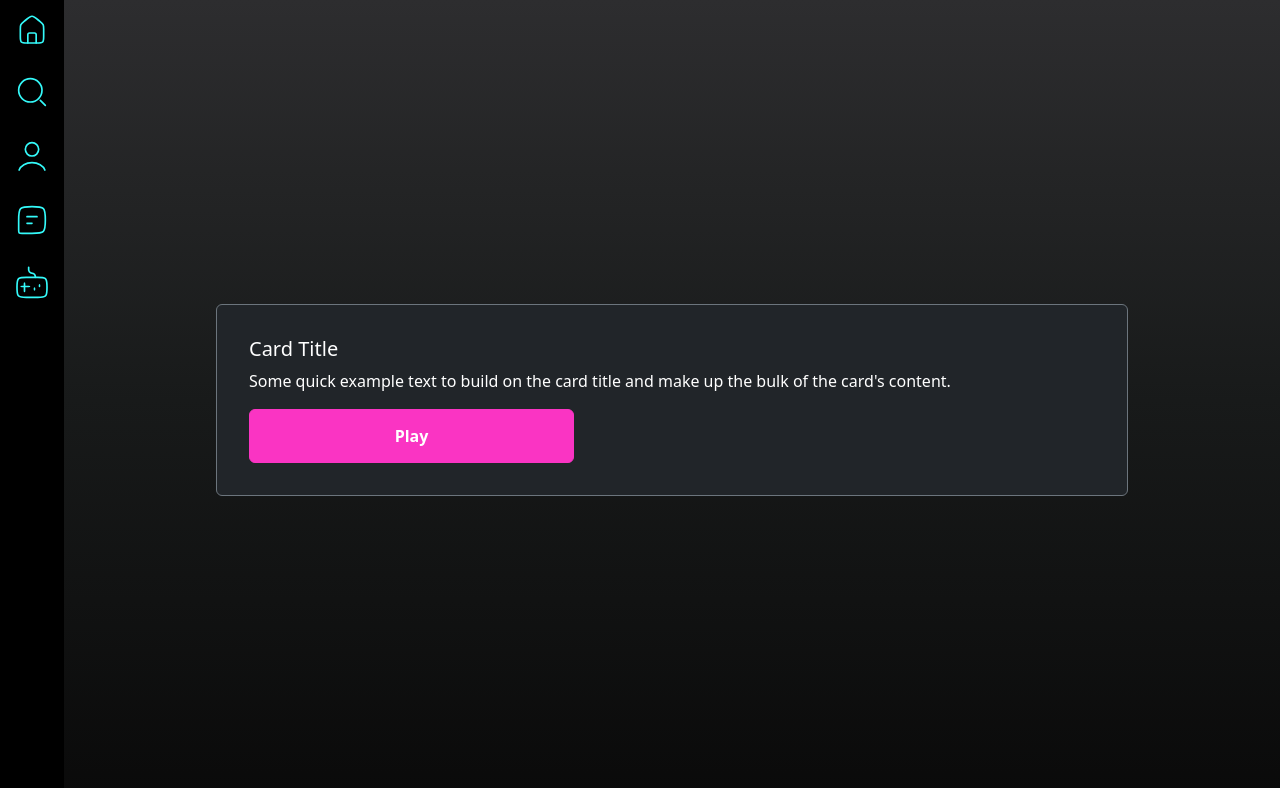
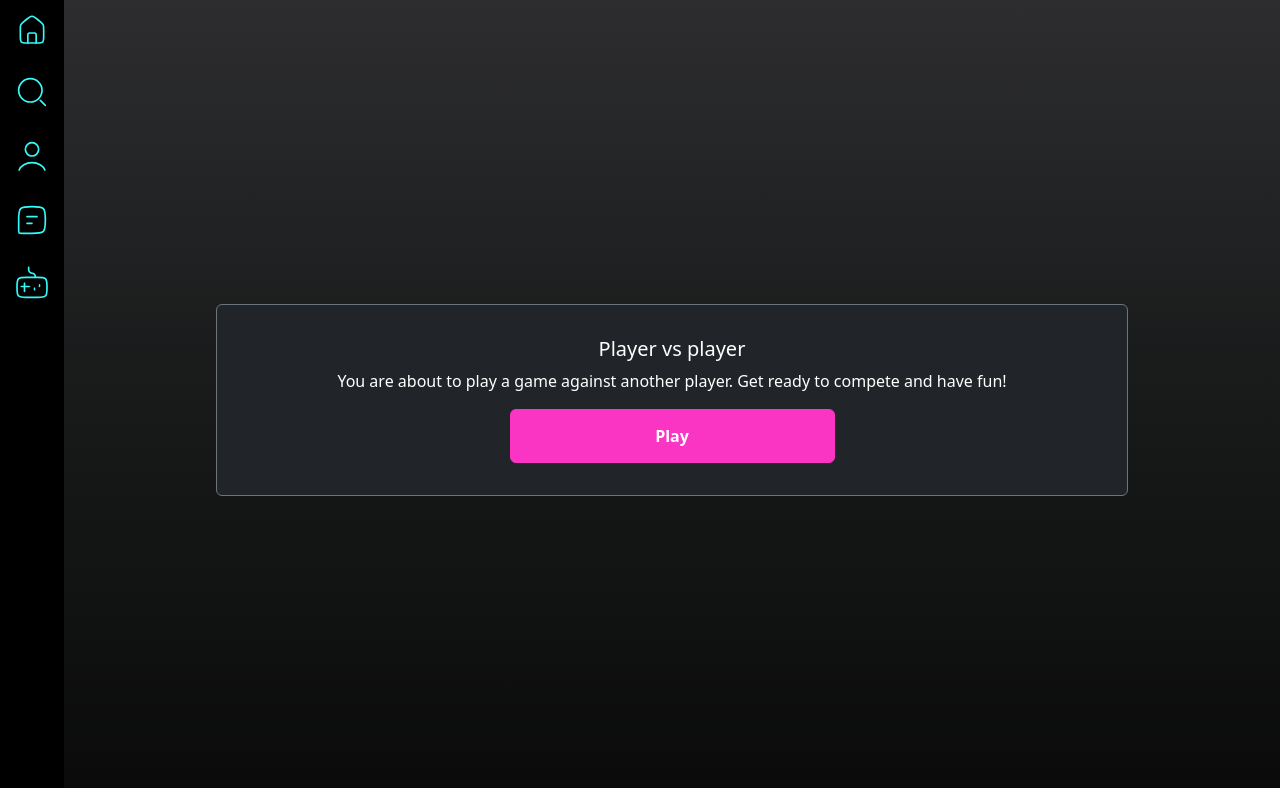
Before and after one commit to AntoineA67/ft_transcendence, a React (Create React App) app in the folder srcs/frontend/: page / in a window 1280 px wide. Shown: the top 788 px of the page. Built offline with nearby package versions, Linux system fonts and the light colour scheme; no server answers.

Commit message:
On va merge avec la master

```diff
--- a/srcs/frontend/src/pages/Chat.tsx
+++ b/srcs/frontend/src/pages/Chat.tsx
@@ -7,15 +7,36 @@ import Col from 'react-bootstrap/Col';
 import eyeopen from '../assets/eyeopen.svg';
 import eyeclose from '../assets/eyeclose.svg';
 import { Link, Outlet } from "react-router-dom";
+import Form from 'react-bootstrap/Form';
+import { ListGroup, Image } from 'react-bootstrap';
+
+const users = [
+	{ id: 1, username: 'user1', avatar: 'url_de_l_avatar'},
+	{ id: 2, username: 'user2', avatar: 'url_de_l_avatar'},
+  ];
 
 
-import Form from 'react-bootstrap/Form';
 
 export function Chat() {
 	return (
 		<>
-			<Form.Control type="text" placeholder="Chat anything" />
-			<Outlet />
+   <Container>
+      <Row>
+        <Col md={4}>
+          <ListGroup>
+            {users.map((user) => (
+              <ListGroup.Item key={user.id} className="d-flex align-items-center">
+                <Image src={user.avatar} roundedCircle className="mr-2" width={40} height={40} />
+                {user.username}
+              </ListGroup.Item>
+            ))}
+          </ListGroup>
+        </Col>
+        <Col md={8}>
+          {/* Contenu de la page principale */}
+        </Col>
+      </Row>
+    </Container>
 		</>
 	)
 }
--- a/srcs/frontend/src/pages/Home.tsx
+++ b/srcs/frontend/src/pages/Home.tsx
@@ -8,13 +8,12 @@ export function Home() {
 	return (
 		<div className="d-flex align-items-center justify-content-center vh-100">
 			<Card border="secondary" bg="dark" text="white" className="w-75 p-3">
-				<Card.Body>
-					<Card.Title>Card Title</Card.Title>
+				<Card.Body className="text-center">
+					<Card.Title>Player vs player</Card.Title>
 					<Card.Text>
-						Some quick example text to build on the card title and make up the
-						bulk of the card's content.
+					You are about to play a game against another player. Get ready to compete and have fun!
 					</Card.Text>
-					<Link to="." className="w-75 link-text">
+					<Link to="/game" className="w-75 link-text">
 						<button className="btn btn-primary"><b>Play</b></button>
 					</Link>
 				</Card.Body>
--- a/srcs/frontend/src/pages/Search.tsx
+++ b/srcs/frontend/src/pages/Search.tsx
@@ -10,7 +10,7 @@ export function SearchBar() {
 	return (
 		<div className='d-flex w-100 align-items-center' style={{ backgroundColor: "black" }}>
 			<Link to=".."><button className='goBack'></button></Link>
-			<Form.Control type="text" placeholder="Search anything" />
+			<Form.Control type="text" placeholder="Search anything"/>
 		</div>
 	);
 }
```
